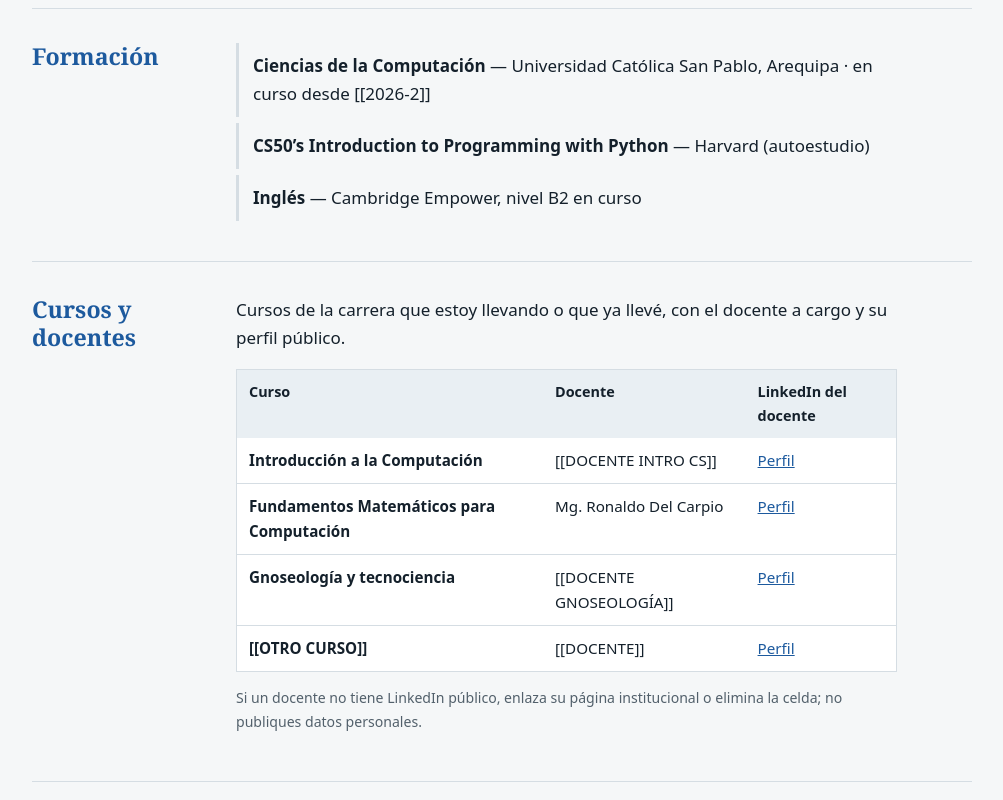
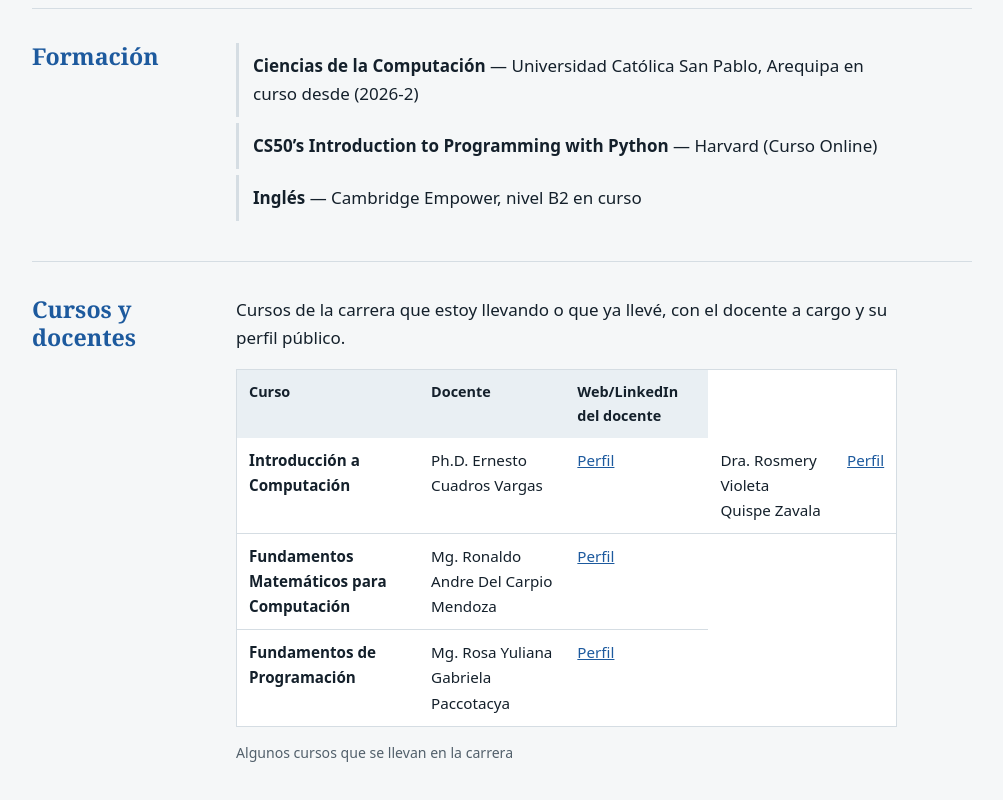
Before and after one commit to eduardoisaacrojasjuarez/eduardoisaacrojasjuarez.github.io, a plain HTML site: page index.html in a window 1280 px wide. Shown: the part 920-1720 px from the top of the page, without its empty margins (138-1141 px from the left). Drawn offline with Linux system fonts and the light colour scheme.

Commit message:
Update index.html

```diff
--- a/index.html
+++ b/index.html
@@ -27,7 +27,7 @@
     "@type": "Person",
     "name": "Eduardo Isaac Rojas Juarez",
     "url": "https://eduardoisaacrojasjuarez.github.io/",
-    "image": "https://eduardoisaacrojasjuarez.github.io/assets/perfil.webp",
+    "image": "https://eduardoisaacrojasjuarez.github.io/assets/perfil.jfif",
     "jobTitle": "Estudiante de Ciencias de la Computación",
     "description": "Estudiante de Ciencias de la Computación.",
     "alumniOf": {
@@ -65,7 +65,7 @@
   <main id="contenido">
 
     <section id="inicio" class="hero">
-      <img src="assets/perfil.jpg" width="160" height="160"
+      <img src="assets/perfil.jfif" width="160" height="160"
            alt="Retrato de Eduardo Isaac Rojas Juarez, estudiante de Ciencias de la Computación">
       <div>
         <h1>Eduardo Isaac Rojas Juarez</h1>
@@ -100,8 +100,8 @@
       <h2>Formación</h2>
       <div class="cuerpo">
         <ul class="linea">
-          <li><strong>Ciencias de la Computación</strong> — Universidad Católica San Pablo, Arequipa · en curso desde [[2026-2]]</li>
-          <li><strong>CS50’s Introduction to Programming with Python</strong> — Harvard (autoestudio)</li>
+          <li><strong>Ciencias de la Computación</strong> — Universidad Católica San Pablo, Arequipa en curso desde (2026-2)</li>
+          <li><strong>CS50’s Introduction to Programming with Python</strong> — Harvard (Curso Online)</li>
           <li><strong>Inglés</strong> — Cambridge Empower, nivel B2 en curso</li>
         </ul>
       </div>
@@ -113,35 +113,37 @@
         <p>Cursos de la carrera que estoy llevando o que ya llevé, con el docente a cargo y su perfil público.</p>
         <div class="tabla" tabindex="0" role="region" aria-label="Tabla de cursos y docentes">
           <table>
-            <caption class="solo-lectores">Cursos de Ciencias de la Computación, docentes y perfiles de LinkedIn</caption>
+            <caption class="solo-lectores">Algunos Cursos de Ciencias de la Computación, docentes y perfiles de LinkedIn</caption>
             <thead>
-              <tr><th scope="col">Curso</th><th scope="col">Docente</th><th scope="col">LinkedIn del docente</th></tr>
+              <tr><th scope="col">Curso</th><th scope="col">Docente</th><th scope="col"> Web/LinkedIn del docente</th></tr>
             </thead>
             <tbody>
               <tr>
-                <th scope="row">Introducción a la Computación</th>
-                <td>[[DOCENTE INTRO CS]]</td>
-                <td><a href="[[URL LINKEDIN DOCENTE INTRO CS]]" rel="noopener noreferrer">Perfil</a></td>
+                <th scope="row"> Introducción a Computación </th>
+                <td> Ph.D. Ernesto Cuadros Vargas </td>
+                <td><a href="https://socios.spc.org.pe/ecuadros/" target="_blank" rel="noopener noreferrer">Perfil</a></td>
+                <td> Dra. Rosmery Violeta Quispe Zavala </td>
+                <td><a href="https://pe.linkedin.com/in/rosmery-violeta-quispe-zavala-58374638" target="_blank" rel="noopener noreferrer">Perfil</a></td>
               </tr>
               <tr>
-                <th scope="row">Fundamentos Matemáticos para Computación</th>
-                <td>Mg. Ronaldo Del Carpio</td>
-                <td><a href="[[URL LINKEDIN RONALDO DEL CARPIO]]" rel="noopener noreferrer">Perfil</a></td>
+                <th scope="row"> Fundamentos Matemáticos para Computación </th>
+                <td> Mg. Ronaldo Andre Del Carpio Mendoza </td>
+                <td><a href="https://pe.linkedin.com/in/ronaldo-del-carpio" rel="noopener noreferrer">Perfil</a></td>
               </tr>
               <tr>
-                <th scope="row">Gnoseología y tecnociencia</th>
-                <td>[[DOCENTE GNOSEOLOGÍA]]</td>
-                <td><a href="[[URL LINKEDIN DOCENTE GNOSEOLOGÍA]]" rel="noopener noreferrer">Perfil</a></td>
+                <th scope="row"> Fundamentos de Programación </th>
+                <td> Mg. Rosa Yuliana Gabriela Paccotacya </td>
+                <td><a href="https://pe.linkedin.com/in/rpaccotacyay" rel="noopener noreferrer">Perfil</a></td>
               </tr>
-              <tr>
+        <!-- <tr>
                 <th scope="row">[[OTRO CURSO]]</th>
                 <td>[[DOCENTE]]</td>
                 <td><a href="[[URL LINKEDIN DOCENTE]]" rel="noopener noreferrer">Perfil</a></td>
-              </tr>
+              </tr> -->
             </tbody>
           </table>
         </div>
-        <p class="nota">Si un docente no tiene LinkedIn público, enlaza su página institucional o elimina la celda; no publiques datos personales.</p>
+        <p class="nota">Algunos cursos que se llevan en la carrera</p>
       </div>
     </section>
 
```
